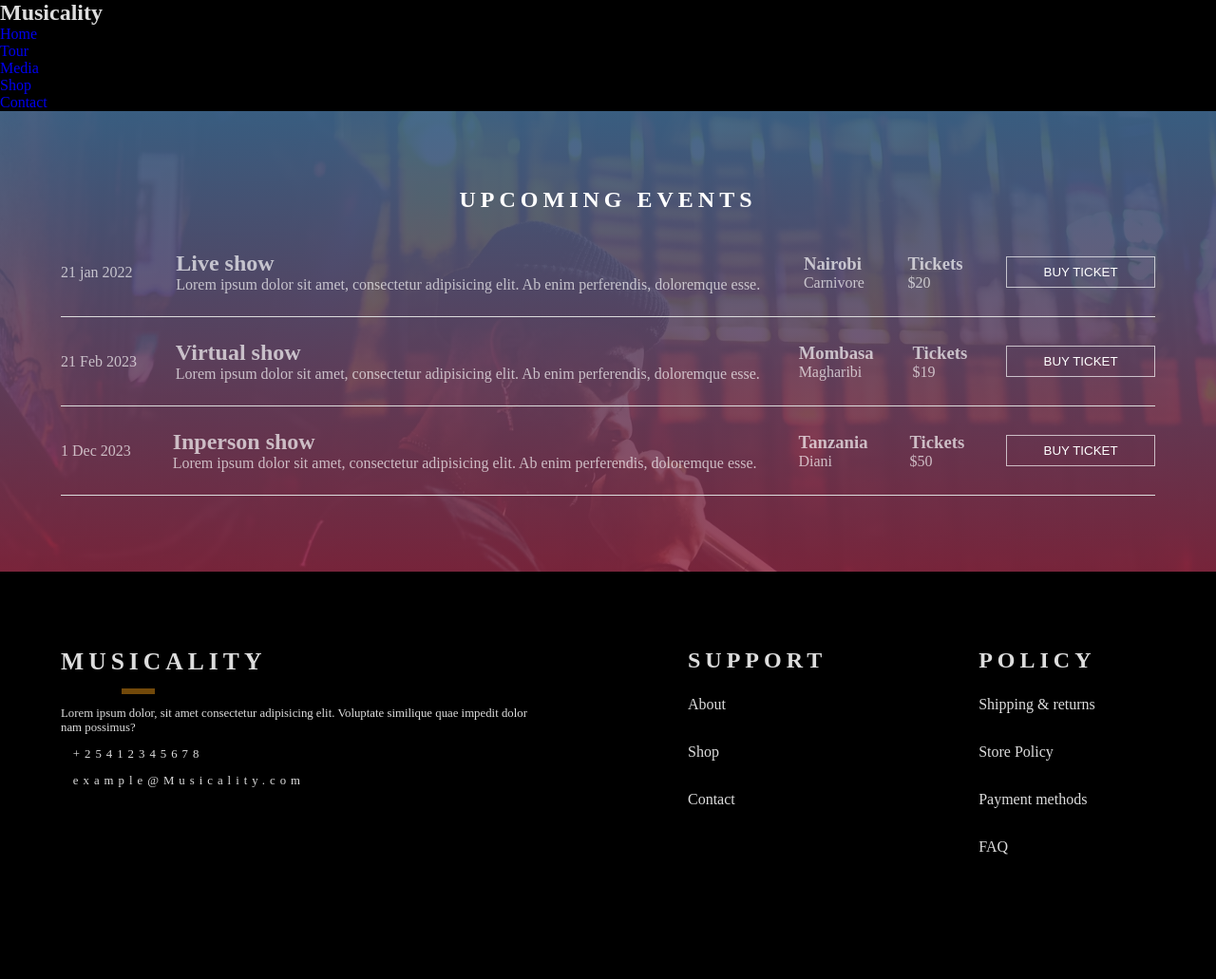
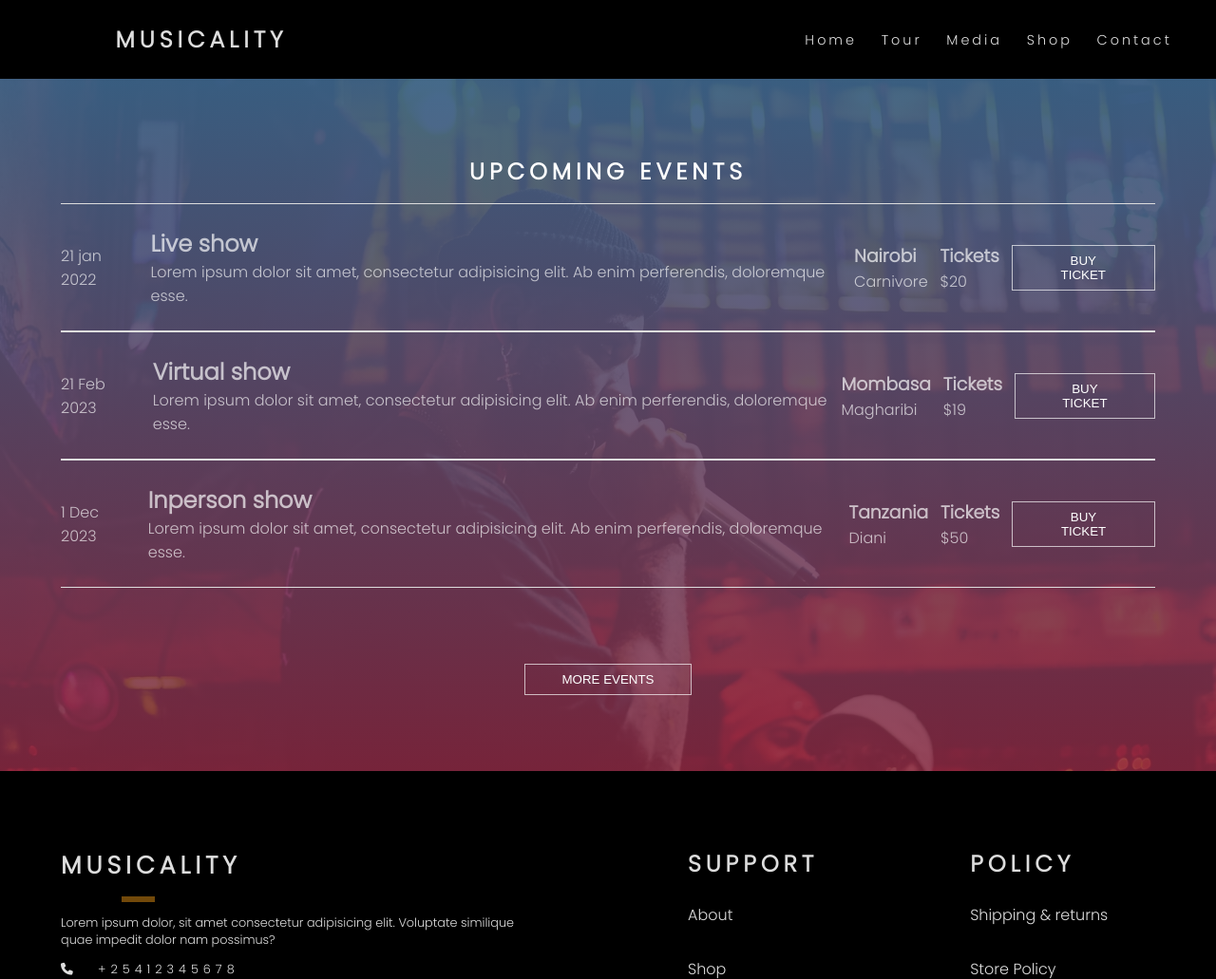
Before and after one commit to cleo-cyber/shopi-fy, a Django app: page /tours/ in a window 1280 px wide. Shown: the top 1031 px of the page at 95% size. Before the commit the page ends 900 px from the top, so only its background shows below. Run offline with Django 4.2, Linux system fonts and the light colour scheme; parts of the project's set-up code (start-up, migrations or seed data) failed here and were passed over; some libraries are stand-ins or nearby versions.

Commit message:
style tour page

```diff
--- a/shopify/musicapp/templates/musicapp/tour.html
+++ b/shopify/musicapp/templates/musicapp/tour.html
@@ -6,7 +6,7 @@
     <meta charset="UTF-8">
     <meta http-equiv="X-UA-Compatible" content="IE=edge">
     <meta name="viewport" content="width=device-width, initial-scale=1.0">
-    <!-- <link rel="stylesheet" href="{%static 'styles/main.css'%}"> -->
+    <link rel="stylesheet" href="{%static 'styles/main.css'%}">
     <link rel="stylesheet" href="{%static 'styles/tour.css'%}">
     <title>Document</title>
 </head>
@@ -45,6 +45,9 @@
             </div>
         </div>
         {% endfor %}
+        <div class="more">
+        <button> More Events</button>
+    </div>
     </div>
 
 </section>
--- a/shopify/musicapp/views.py
+++ b/shopify/musicapp/views.py
@@ -61,7 +61,7 @@
         'Tickets':'$50',
         'description':'Lorem ipsum dolor sit amet, consectetur adipisicing elit. Ab enim perferendis, doloremque esse.'
 
-    }
+    },
 ]
 
 
--- a/shopify/static/styles/tour.css
+++ b/shopify/static/styles/tour.css
@@ -6,7 +6,9 @@
     box-sizing: border-box;
     text-decoration: none;
 }
-
+html{
+    scroll-behavior: smooth;
+}
 header{
     background-color: black;
 
@@ -15,6 +17,21 @@
 header h2{
     color: #ddd;
 }
+.header_content{
+    display: flex;
+    justify-content: space-between;
+    width: 90%;
+    margin: 0 auto;
+    padding: 3vh 0;
+}
+.header_content a{
+    color: #ddd;
+}
+.nav_links{
+    display: flex;
+    gap: 2vw;
+}
+
 #tours{
     background-image:    linear-gradient(
         #3a6186ef,
@@ -36,6 +53,7 @@
     align-items: center;
      border-bottom: 1px solid #ddd;
      gap: 1vw;
+     border-top: .5px solid #ddd;
 
 
 }
@@ -73,77 +91,12 @@
 .event_desc,.venue,.button,.date{
     padding: 3vh 0;
 }
-.footer_container{
 
-    color: #ddd;
-    background: #000;
-    /* border-bottom-right-radius: 50px;
-    border-bottom-left-radius: 50px; */
-    transition: .3s ease-in-out;
-
-}
-.footer_subcontainer{
+.more {
+    display: flex;
+    align-items: center;
     width: 90%;
     margin: 0 auto;
-    padding: 5em 0;
-    display: flex;
-    gap: 10em;
-    /* justify-content: space-between; */
+    justify-content: center;
+    padding-top: 10vh;
 }
-.footer_container a{
-    color: #ddd;
-}
-.log_container{
-    display: flex;
-    flex-direction: column;
-    gap: 1em;
-    max-width: 500px;
-    justify-content: center;
-    font-size: 1vw;
-
-}
-.log_container h2{
-    letter-spacing: 5px;
-    text-transform: uppercase;
-    font-size: 2vw;
-}
-.log_container .phone,.email{
-    letter-spacing: 5px;
-}
-.footer_container i{
-    padding-right: 1em;
-}
-.social_links{
-    padding-top: 2em;
-}
-.social_links i{
-    color: #72490a;
-    opacity: 0.9;
-    font-size: 1.5vw;
-
-}
-
-.social_links i:hover{
-  transform: scale(1.1);
-  color: rgb(15, 121, 121);
-  opacity: 1;
-}
-.links li,.policy li{
-    padding-bottom: 2em;
-}
-.footer_container li a:hover{
-    color: teal;
-}
-.links h2,.policy h2{
-    letter-spacing: 5px;
-    text-transform: uppercase;
-    padding-bottom: 1em;
-}
-.log_container hr{
-    border: none;
-    background-color: #72490a;
-    height: .5px;
-    width: 7%;
-    padding-bottom: 0.5em;
-    margin: 0 5em;
-}
--- a/shopify/templates/nav.html
+++ b/shopify/templates/nav.html
@@ -1,3 +1,15 @@
+
+<!DOCTYPE html>
+<html lang="en">
+<head>
+    <meta charset="UTF-8">
+    <meta http-equiv="X-UA-Compatible" content="IE=edge">
+    <meta name="viewport" content="width=device-width, initial-scale=1.0">
+    <link href='https://unpkg.com/boxicons@2.1.2/css/boxicons.min.css' rel='stylesheet'>
+    <script src="https://kit.fontawesome.com/1b6a588cb6.js" crossorigin="anonymous"></script>
+    <title>Document</title>
+</head>
+<body>
 
 
         <div id="contnent">
@@ -21,3 +33,6 @@
             </div>
 
         </div>
+
+    </body>
+    </html>
```
